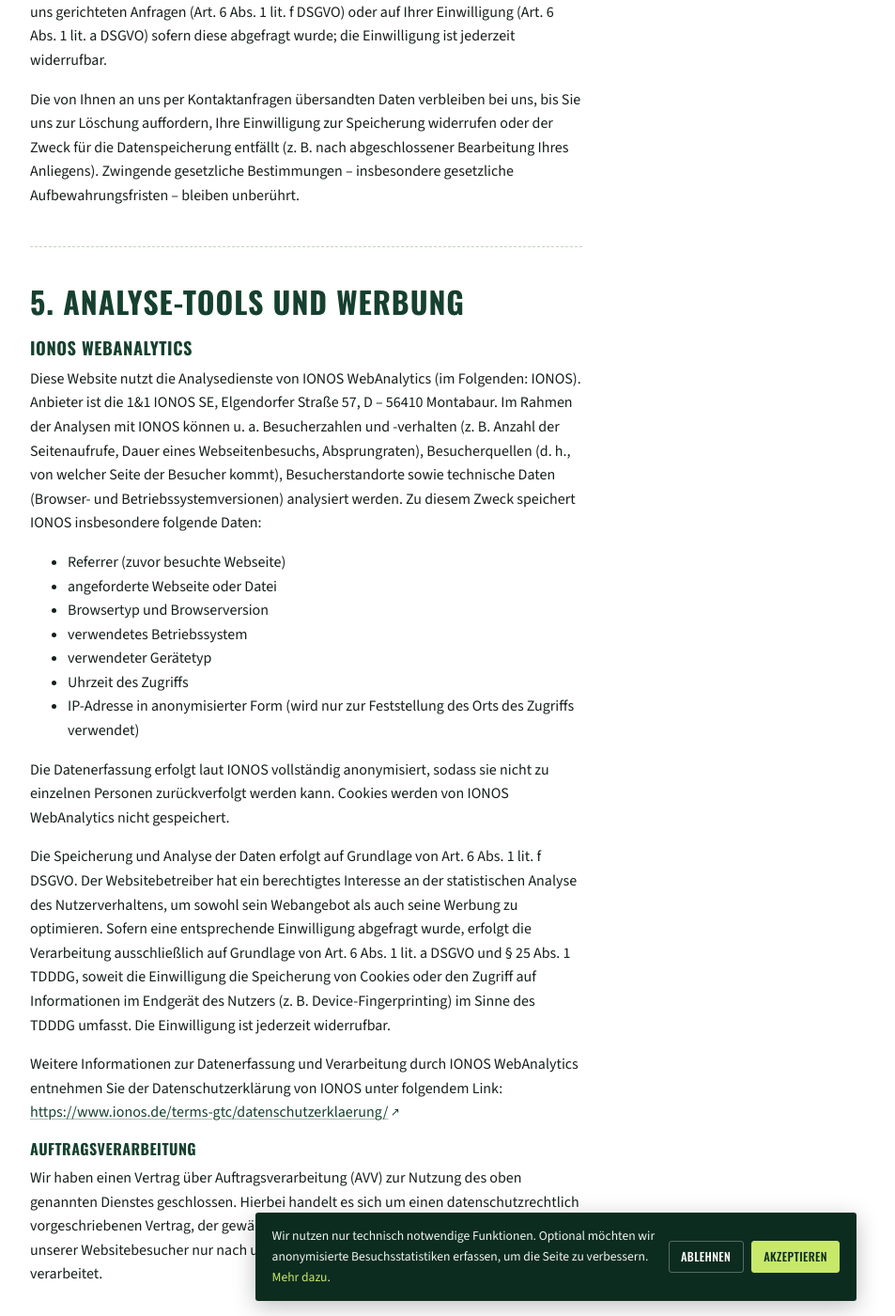
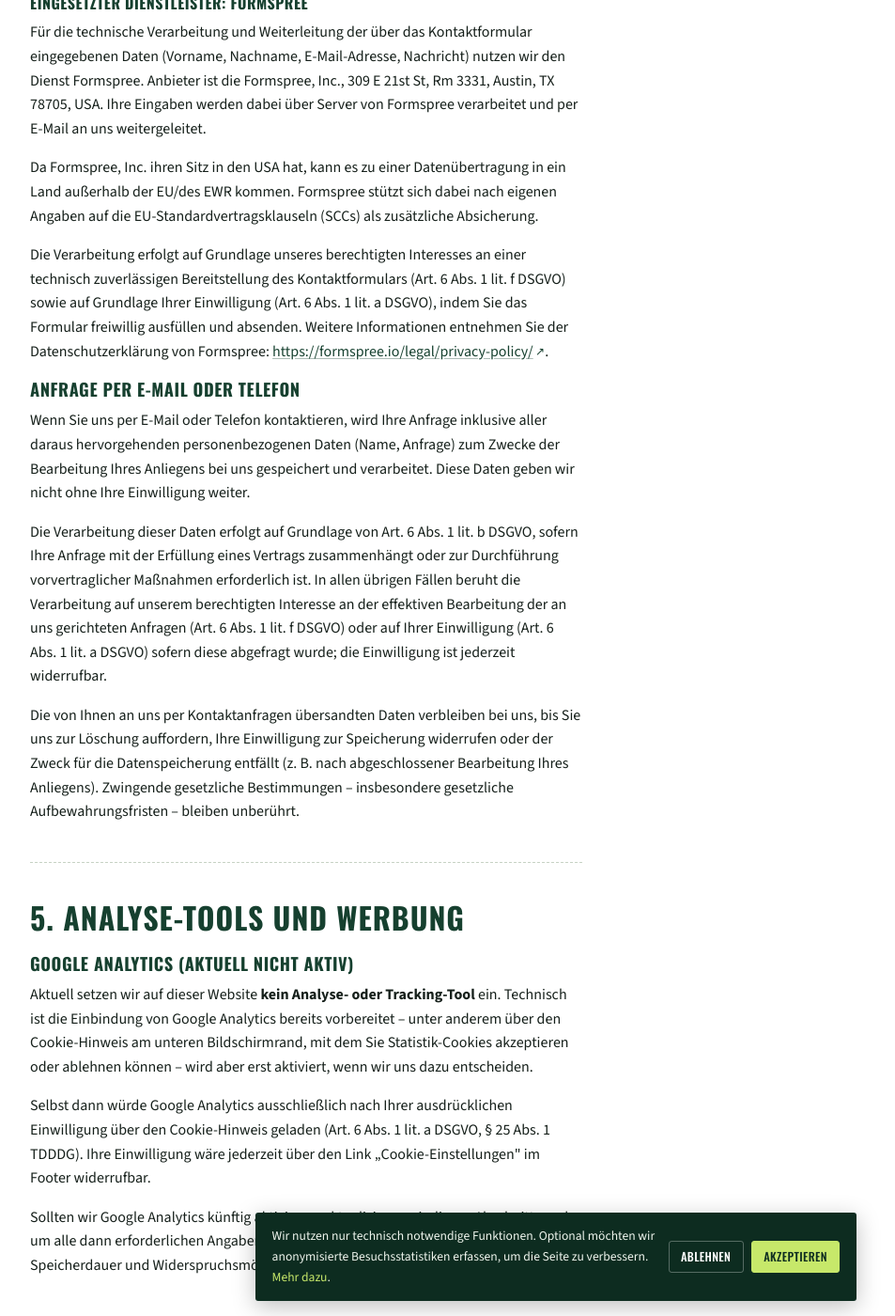
Before and after one commit to Forderverein-Badminton-in-Eppstein-e-V/website, a Jekyll site: the page built from datenschutz.html, in a window 1280 px wide and 1400 px high, scrolled down 9033 px. Shown: the whole window at 94% size, without its empty margins (48-1001 px from the left). Built offline with Jekyll 4.4.1, drawn with Linux system fonts in a browser that asks for light colours; some of the changed text lies outside the part shown.

```diff
--- a/_layouts/default.html
+++ b/_layouts/default.html
@@ -1,15 +1,20 @@
 <!DOCTYPE html>
 <html lang="de">
+
 <head>
   <meta charset="UTF-8">
   <meta name="viewport" content="width=device-width, initial-scale=1">
   <title>{% if page.title %}{{ page.title }} – {{ site.title }}{% else %}{{ site.title }}{% endif %}</title>
   {% seo title=false %}
+  {% if page.noindex %}
+  <meta name="robots" content="noindex, nofollow">
+  {% endif %}
   <link rel="icon" href="assets/img/site/favicon.png">
 
   <link rel="stylesheet" href="assets/fonts/fonts.css">
   <link rel="stylesheet" href="assets/css/style.css">
 </head>
+
 <body>
   <a class="skip-link" href="#main">Zum Inhalt springen</a>
 
@@ -46,4 +51,5 @@
 
   <script src="assets/js/main.js"></script>
 </body>
+
 </html>
--- a/datenschutz.html
+++ b/datenschutz.html
@@ -2,26 +2,19 @@
 layout: default
 title: "Datenschutzerklärung"
 description: "Datenschutzerklärung des Förderverein Badminton in Eppstein e.V."
+noindex: true
+sitemap: false
 ---
 <div class="container page-body">
-      <div class="card" style="max-width: 74ch; margin-bottom: 2rem; border-left-color:#c0392b;">
-        <h3 style="color:#c0392b;">⚠ Bitte vor Veröffentlichung prüfen</h3>
+  <div class="card" style="max-width: 74ch; margin-bottom: 2rem;">
+    <h3 style="font-size:0.85rem;">Hinweis</h3>
     <p style="margin:0;">
-          Dieser Text ist unverändert von der bisherigen WordPress/IONOS-Seite übernommen.
-          Abschnitt 2 ("Hosting") beschreibt aktuell <strong>IONOS</strong> als Hosting-Anbieter –
-          das stimmt nach dem Umzug auf GitHub Pages nicht mehr. Auch die Abschnitte zu Cookies,
-          IONOS WebAnalytics und ggf. dem Kontaktformular-Dienstleister müssen aktualisiert
-          werden, sobald feststeht, welche neuen Dienste (GitHub Pages, Formspree o. Ä.) ihr
-          konkret einsetzt. Eine Datenschutzerklärung muss immer zur tatsächlich eingesetzten
-          Technik passen – das ist keine Formalie, sondern rechtlich relevant.
-        </p>
-        <p style="margin: 0.8rem 0 0;">
-          Neu seit dem Cookie-Banner: Der Text muss außerdem einen Abschnitt zu Google
-          Analytics bekommen, sobald ihr es einrichtet (Zweck, Rechtsgrundlage Art. 6 Abs. 1
-          lit. a DSGVO + § 25 Abs. 1 TDDDG, Speicherdauer, Widerrufsmöglichkeit über den
-          "Cookie-Einstellungen"-Link im Footer). Bis dahin ist die Erwähnung von Google
-          Analytics unten im Text (Abschnitt 5) noch nicht zutreffend – dort steht bislang nur
-          IONOS WebAnalytics beschrieben.
+      Diese Datenschutzerklärung wurde an die aktuell eingesetzte Technik angepasst
+      (GitHub Pages als Hosting, Formspree für das Kontaktformular, kein aktives
+      Analyse-Tool). Trotzdem gilt: Diese Seite ist von einer KI erstellt und nicht
+      anwaltlich geprüft – gerade für einen eingetragenen Verein empfiehlt sich vor der
+      endgültigen Veröffentlichung ein kurzer Check durch eine Rechtsberatung oder z.&nbsp;B.
+      den Vereinsberater des Landessportbunds.
     </p>
   </div>
 
@@ -99,27 +92,34 @@
     <h2>2. Hosting</h2>
     <p>Wir hosten die Inhalte unserer Website bei folgendem Anbieter:</p>
 
-        <h3>IONOS</h3>
+    <h3>GitHub Pages</h3>
     <p>
-          Anbieter ist die IONOS SE, Elgendorfer Str. 57, 56410 Montabaur (nachfolgend IONOS).
-          Wenn Sie unsere Website besuchen, erfasst IONOS verschiedene Logfiles inklusive Ihrer
-          IP-Adressen. Details entnehmen Sie der Datenschutzerklärung von IONOS:
-          <a href="https://www.ionos.de/terms-gtc/terms-privacy" target="_blank" rel="noopener">https://www.ionos.de/terms-gtc/terms-privacy</a>.
+      Anbieter ist die GitHub Inc., 88 Colin P. Kelly Jr. St., San Francisco, CA 94107, USA
+      (nachfolgend GitHub). Wenn Sie unsere Website besuchen, erfasst GitHub verschiedene
+      Logfiles inklusive Ihrer IP-Adresse, um die Website zuverlässig und sicher
+      bereitstellen zu können. Ein Tracking findet dabei nicht statt, und wir selbst haben
+      keinen direkten Zugriff auf diese Server-Logs.
     </p>
     <p>
-          Die Verwendung von IONOS erfolgt auf Grundlage von Art. 6 Abs. 1 lit. f DSGVO. Wir
-          haben ein berechtigtes Interesse an einer möglichst zuverlässigen Darstellung unserer
-          Website. Sofern eine entsprechende Einwilligung abgefragt wurde, erfolgt die
-          Verarbeitung ausschließlich auf Grundlage von Art. 6 Abs. 1 lit. a DSGVO und § 25
-          Abs. 1 TDDDG, soweit die Einwilligung die Speicherung von Cookies oder den Zugriff auf
-          Informationen im Endgerät des Nutzers (z.&nbsp;B. Device-Fingerprinting) im Sinne des
-          TDDDG umfasst. Die Einwilligung ist jederzeit widerrufbar.
+      Die Verwendung von GitHub Pages erfolgt auf Grundlage von Art. 6 Abs. 1 lit. f DSGVO.
+      Wir haben ein berechtigtes Interesse an einer zuverlässigen, kostenfreien und
+      wartungsarmen Bereitstellung unserer Website.
+    </p>
+    <p>
+      Da GitHub Inc. ihren Sitz in den USA hat, kann es bei der Bereitstellung der Website
+      zu einer Datenübertragung in ein Land außerhalb der EU/des EWR kommen. GitHub stützt
+      sich dabei nach eigenen Angaben auf die EU-Standardvertragsklauseln (SCCs) als
+      zusätzliche Absicherung. Weitere Informationen entnehmen Sie der Datenschutzerklärung
+      von GitHub:
+      <a href="https://docs.github.com/en/site-policy/privacy-policies/github-privacy-statement" target="_blank"
+        rel="noopener">https://docs.github.com/en/site-policy/privacy-policies/github-privacy-statement</a>.
     </p>
 
     <h4>Auftragsverarbeitung</h4>
     <p>
-          Wir haben einen Vertrag über Auftragsverarbeitung (AVV) zur Nutzung des oben
-          genannten Dienstes geschlossen. Hierbei handelt es sich um einen datenschutzrechtlich
+      Wir haben einen Vertrag über Auftragsverarbeitung (AVV) bzw. die von GitHub
+      bereitgestellten Standardvertragsklauseln zur Nutzung des oben genannten Dienstes zur
+      Grundlage gemacht. Hierbei handelt es sich um einen datenschutzrechtlich
       vorgeschriebenen Vertrag, der gewährleistet, dass dieser die personenbezogenen Daten
       unserer Websitebesucher nur nach unseren Weisungen und unter Einhaltung der DSGVO
       verarbeitet.
@@ -372,6 +372,22 @@
       dies dieser Datenschutzerklärung entnehmen.
     </p>
 
+    <h3>Cookie-Einwilligung und Speicherung im Browser (localStorage)</h3>
+    <p>
+      Unsere Website verwendet aktuell <strong>keine klassischen Cookies</strong>.
+      Stattdessen speichern wir Ihre Entscheidung zu optionalen Statistik-Funktionen (siehe
+      Abschnitt „Google Analytics" weiter unten) lokal in Ihrem Browser (sogenannter
+      „localStorage"), sobald Sie den Cookie-Hinweis am unteren Bildschirmrand bestätigen
+      oder ablehnen. Diese Speicherung ist technisch notwendig, damit wir Sie nicht bei
+      jedem erneuten Seitenaufruf wieder danach fragen müssen, und erfolgt auf Grundlage von
+      § 25 Abs. 2 Nr. 2 TDDDG (unbedingt erforderliche Speicherung).
+    </p>
+    <p>
+      Sie können Ihre Entscheidung jederzeit ändern, indem Sie auf den Link „Cookie-Einstellungen"
+      im Footer der Website klicken. Dadurch wird die gespeicherte Entscheidung gelöscht und
+      der Cookie-Hinweis erscheint beim nächsten Seitenaufruf erneut.
+    </p>
+
     <h3>Server-Log-Dateien</h3>
     <p>
       Der Provider der Seiten erhebt und speichert automatisch Informationen in so
@@ -418,6 +434,29 @@
       bleiben unberührt.
     </p>
 
+    <h4>Eingesetzter Dienstleister: Formspree</h4>
+    <p>
+      Für die technische Verarbeitung und Weiterleitung der über das Kontaktformular
+      eingegebenen Daten (Vorname, Nachname, E-Mail-Adresse, Nachricht) nutzen wir den
+      Dienst Formspree. Anbieter ist die Formspree, Inc., 309 E 21st St, Rm 3331, Austin,
+      TX 78705, USA. Ihre Eingaben werden dabei über Server von Formspree verarbeitet und
+      per E-Mail an uns weitergeleitet.
+    </p>
+    <p>
+      Da Formspree, Inc. ihren Sitz in den USA hat, kann es zu einer Datenübertragung in
+      ein Land außerhalb der EU/des EWR kommen. Formspree stützt sich dabei nach eigenen
+      Angaben auf die EU-Standardvertragsklauseln (SCCs) als zusätzliche Absicherung.
+    </p>
+    <p>
+      Die Verarbeitung erfolgt auf Grundlage unseres berechtigten Interesses an einer
+      technisch zuverlässigen Bereitstellung des Kontaktformulars (Art. 6 Abs. 1 lit. f
+      DSGVO) sowie auf Grundlage Ihrer Einwilligung (Art. 6 Abs. 1 lit. a DSGVO), indem Sie
+      das Formular freiwillig ausfüllen und absenden. Weitere Informationen entnehmen Sie
+      der Datenschutzerklärung von Formspree:
+      <a href="https://formspree.io/legal/privacy-policy/" target="_blank"
+        rel="noopener">https://formspree.io/legal/privacy-policy/</a>.
+    </p>
+
     <h3>Anfrage per E-Mail oder Telefon</h3>
     <p>
       Wenn Sie uns per E-Mail oder Telefon kontaktieren, wird Ihre Anfrage inklusive aller
@@ -446,53 +485,24 @@
 
     <h2>5. Analyse-Tools und Werbung</h2>
 
-        <h3>IONOS WebAnalytics</h3>
+    <h3>Google Analytics (aktuell nicht aktiv)</h3>
     <p>
-          Diese Website nutzt die Analysedienste von IONOS WebAnalytics (im Folgenden: IONOS).
-          Anbieter ist die 1&amp;1 IONOS SE, Elgendorfer Straße 57, D&nbsp;–&nbsp;56410
-          Montabaur. Im Rahmen der Analysen mit IONOS können u.&nbsp;a. Besucherzahlen und
-          -verhalten (z.&nbsp;B. Anzahl der Seitenaufrufe, Dauer eines Webseitenbesuchs,
-          Absprungraten), Besucherquellen (d.&nbsp;h., von welcher Seite der Besucher kommt),
-          Besucherstandorte sowie technische Daten (Browser- und Betriebssystemversionen)
-          analysiert werden. Zu diesem Zweck speichert IONOS insbesondere folgende Daten:
-        </p>
-        <ul>
-          <li>Referrer (zuvor besuchte Webseite)</li>
-          <li>angeforderte Webseite oder Datei</li>
-          <li>Browsertyp und Browserversion</li>
-          <li>verwendetes Betriebssystem</li>
-          <li>verwendeter Gerätetyp</li>
-          <li>Uhrzeit des Zugriffs</li>
-          <li>IP-Adresse in anonymisierter Form (wird nur zur Feststellung des Orts des Zugriffs verwendet)</li>
-        </ul>
-        <p>
-          Die Datenerfassung erfolgt laut IONOS vollständig anonymisiert, sodass sie nicht zu
-          einzelnen Personen zurückverfolgt werden kann. Cookies werden von IONOS WebAnalytics
-          nicht gespeichert.
+      Aktuell setzen wir auf dieser Website <strong>kein Analyse- oder Tracking-Tool</strong>
+      ein. Technisch ist die Einbindung von Google Analytics bereits vorbereitet – unter
+      anderem über den Cookie-Hinweis am unteren Bildschirmrand, mit dem Sie Statistik-Cookies
+      akzeptieren oder ablehnen können – wird aber erst aktiviert, wenn wir uns dazu
+      entscheiden.
     </p>
     <p>
-          Die Speicherung und Analyse der Daten erfolgt auf Grundlage von Art. 6 Abs. 1 lit. f
-          DSGVO. Der Websitebetreiber hat ein berechtigtes Interesse an der statistischen
-          Analyse des Nutzerverhaltens, um sowohl sein Webangebot als auch seine Werbung zu
-          optimieren. Sofern eine entsprechende Einwilligung abgefragt wurde, erfolgt die
-          Verarbeitung ausschließlich auf Grundlage von Art. 6 Abs. 1 lit. a DSGVO und § 25
-          Abs. 1 TDDDG, soweit die Einwilligung die Speicherung von Cookies oder den Zugriff auf
-          Informationen im Endgerät des Nutzers (z.&nbsp;B. Device-Fingerprinting) im Sinne des
-          TDDDG umfasst. Die Einwilligung ist jederzeit widerrufbar.
+      Selbst dann würde Google Analytics ausschließlich nach Ihrer ausdrücklichen
+      Einwilligung über den Cookie-Hinweis geladen (Art. 6 Abs. 1 lit. a DSGVO, § 25 Abs. 1
+      TDDDG). Ihre Einwilligung wäre jederzeit über den Link „Cookie-Einstellungen" im
+      Footer widerrufbar.
     </p>
     <p>
-          Weitere Informationen zur Datenerfassung und Verarbeitung durch IONOS WebAnalytics
-          entnehmen Sie der Datenschutzerklärung von IONOS unter folgendem Link:
-          <a href="https://www.ionos.de/terms-gtc/datenschutzerklaerung/" target="_blank" rel="noopener">https://www.ionos.de/terms-gtc/datenschutzerklaerung/</a>
-        </p>
-
-        <h4>Auftragsverarbeitung</h4>
-        <p>
-          Wir haben einen Vertrag über Auftragsverarbeitung (AVV) zur Nutzung des oben
-          genannten Dienstes geschlossen. Hierbei handelt es sich um einen datenschutzrechtlich
-          vorgeschriebenen Vertrag, der gewährleistet, dass dieser die personenbezogenen Daten
-          unserer Websitebesucher nur nach unseren Weisungen und unter Einhaltung der DSGVO
-          verarbeitet.
+      Sollten wir Google Analytics künftig aktivieren, aktualisieren wir diesen Abschnitt
+      vorab um alle dann erforderlichen Angaben (u.&nbsp;a. genauer Anbieter, verarbeitete
+      Daten, Speicherdauer und Widerspruchsmöglichkeiten).
     </p>
 
   </div>
--- a/impressum.html
+++ b/impressum.html
@@ -2,6 +2,8 @@
 layout: default
 title: "Impressum"
 description: "Impressum des Förderverein Badminton in Eppstein e.V."
+noindex: true
+sitemap: false
 ---
 <div class="container page-body">
   <div style="max-width: 74ch;">
--- a/kontakt.html
+++ b/kontakt.html
@@ -9,7 +9,7 @@
             <p>
                 Füllt bitte das folgende Formular aus, oder sendet einfach eine Mail an
                 <a
-                            href="mailto:foerderverein@tsv-eppstein-badminton.de">foerderverein@tsv-eppstein-badminton.de</a>.
+                    href="mailto:abteilungsleitung@tsv-eppstein-badminton.de">abteilungsleitung@tsv-eppstein-badminton.de</a>.
                 Wir werden uns zeitnah bei euch melden!
             </p>
 
```
Lines whose indentation alone changed are shown as unchanged.
